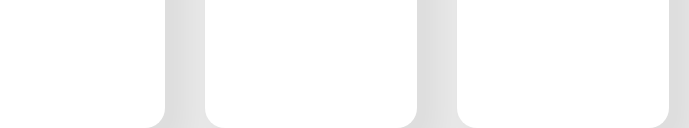
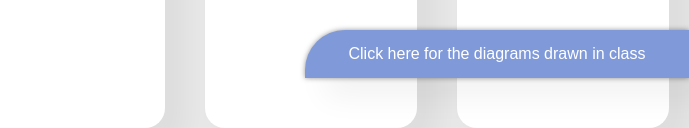
Before and after one commit to DaveyD24/ASDRoadmap, a website: page index.html in a window 1280 px wide. Shown: the part 722-850 px from the top of the page, 591-1280 px from the left. Drawn offline with Linux system fonts and the light colour scheme; a web font is replaced by a local one.

Commit message:
Added banner to redirect to resources page

```diff
--- a/index.html
+++ b/index.html
@@ -341,7 +341,9 @@
     </div>
 
 
-
+</div>
+<div class="resource-banner">
+    <p><a href="resources.html">Click here for the diagrams drawn in class</a></p>
 </div>
 
 
--- a/style.css
+++ b/style.css
@@ -151,3 +151,40 @@ body {
     height: 30px;
     /*width: 30px;*/
 }
+
+.resource-banner {
+    position: absolute;
+    right: 0;
+    bottom: 0;
+    width: 30%;
+    height: 6vh;
+    background-color: rgb(128, 154, 217);
+    margin: 0;
+    padding: 0;
+    border-top-left-radius: 40px;
+    display: flex;
+    align-items: center;
+    justify-content: center;
+    color: white;
+    box-shadow: 0px 0px 5px rgba(48, 48, 48, 0.5);
+}
+
+.resource-banner p {
+    width: 100%;
+    height: 100%;
+    transition: 0.3s ease-in-out;
+    display: flex;
+    align-items: center;
+    justify-content: center;
+    box-shadow: 20px 20px 30px rgba(0, 0, 0, .05);
+}
+
+.resource-banner p:hover {
+    cursor: pointer;
+    transform: scale(1.25);
+}
+
+.resource-banner a {
+    text-decoration: none;
+    color: white;
+}
```
Also changed, not shown: resources.html (added, +10 -0 lines).
